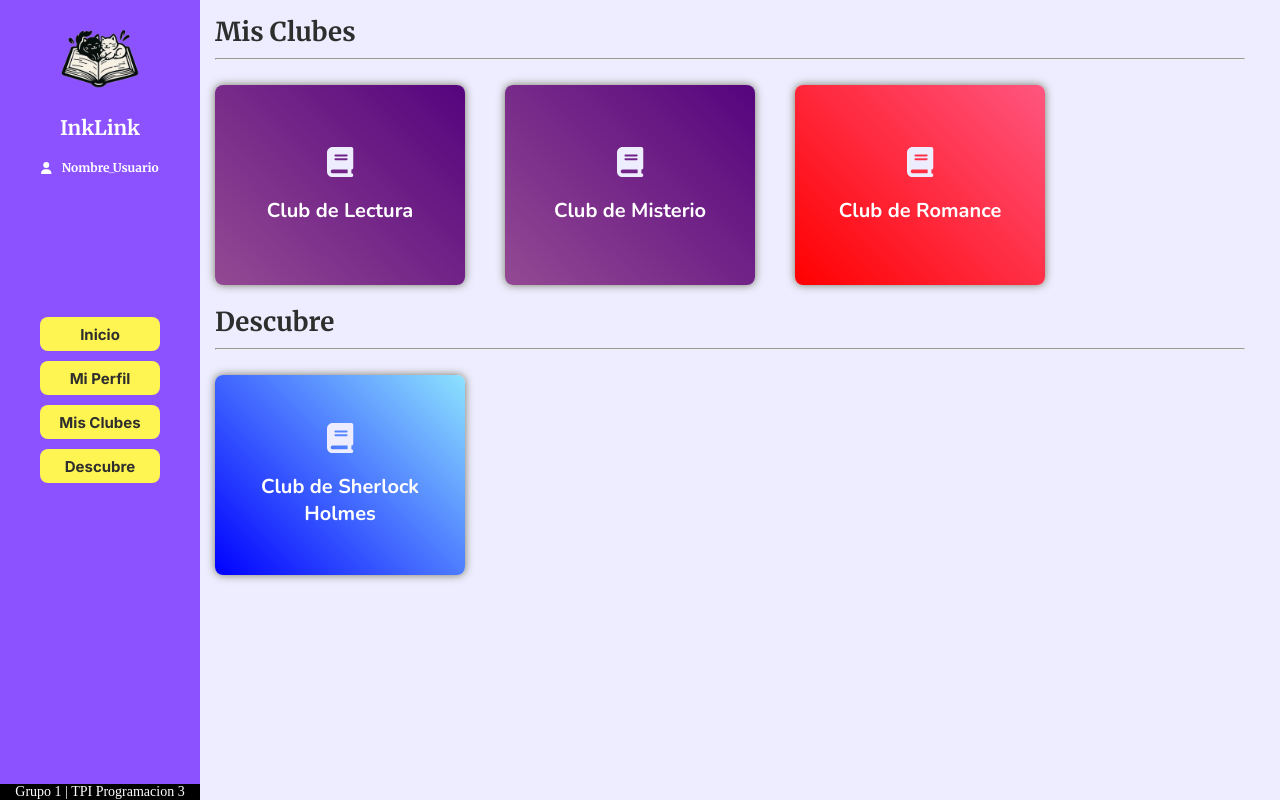
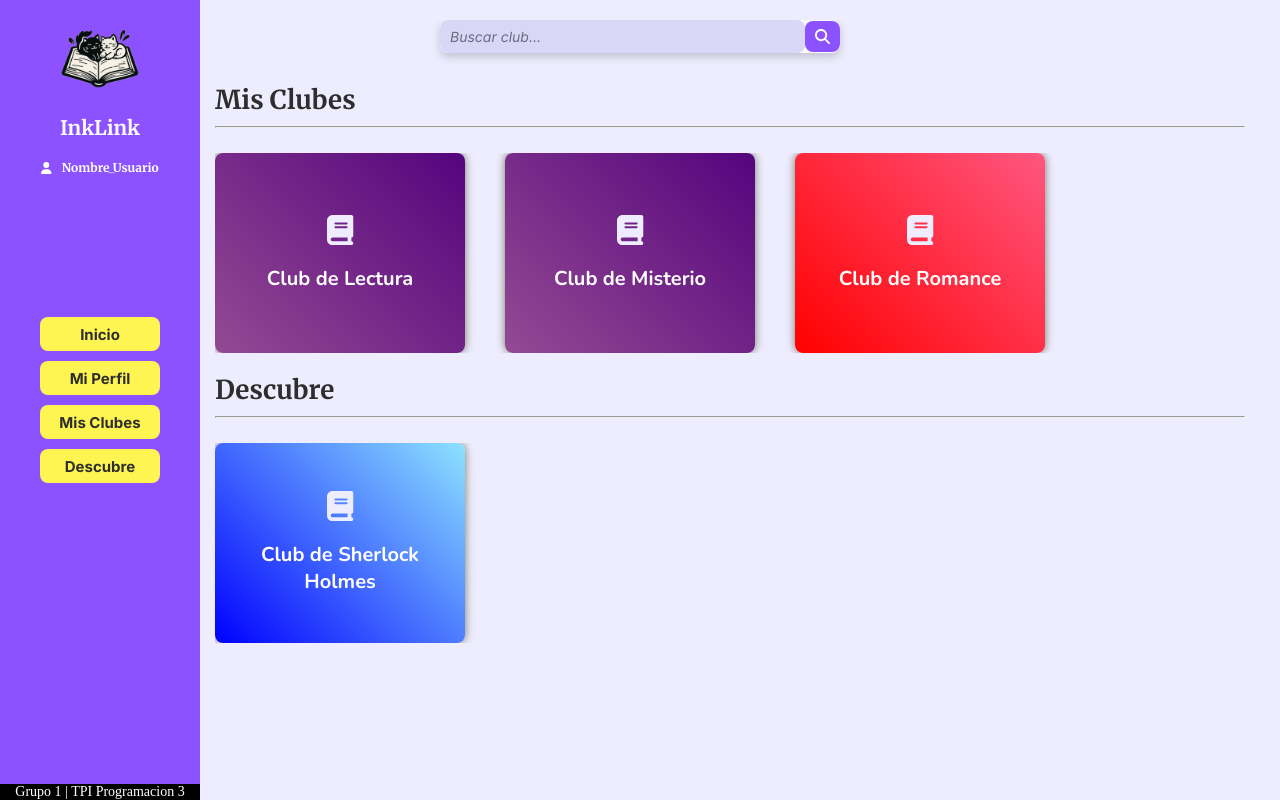
Before and after one commit to GGabi40/TPI-Programacion3, a React (Vite) app in the folder frontend/: page /dashboard in a window 1280 px wide. Built offline with nearby package versions, Linux system fonts and the light colour scheme.

Commit message:
Organize Search

```diff
--- a/frontend/src/components/dashboard/Dashboard.jsx
+++ b/frontend/src/components/dashboard/Dashboard.jsx
@@ -4,11 +4,20 @@ import { Routes, Route } from 'react-router'
 import Clubes from '../clubes/Clubes'
 import GoToTop from '../goToTop/GoToTop'
 import MisClubes from '../misClubes/MisClubes'
+import Search from '../search/Search'
 
 const Dashboard = () => {
+
+  const handleSearch = (query) => {
+    console.log("Buscando desde Dashboard:", query);
+  };
+
   return (
     <div>
         <LeftNav />
+
+        <Search onSearch={handleSearch} /> {/* Cuando esté Protected, poner Seacrh dentro:
+                                            Actúa como un Layout, renderiza en todos los componentes */}
 
         <Routes>
             <Route index element={<Clubes />} /> {/* /* PRINCIPAL - donde estan los clubes */}
--- a/frontend/src/components/misClubes/MisClubes.jsx
+++ b/frontend/src/components/misClubes/MisClubes.jsx
@@ -1,6 +1,4 @@
 import React from "react";
-import { FontAwesomeIcon } from "@fortawesome/react-fontawesome";
-import { faBook } from "@fortawesome/free-solid-svg-icons";
 import { useNavigate } from "react-router";
 
 import LeftNav from '../nav/LeftNav';
@@ -44,9 +42,6 @@ const MisClubes = () => {
       <div className="hero-container">
         <div className="hero-club">
 
-          {/*probando aca decia hero-container */}
-          <Search onSearch={(valor) => console.log("Buscando:", valor)} />
-
           <ClubList clubs={misClubes} title='Mis Clubes' showButtons={true} />
 
           {/* Cambiar boton + */}
--- a/frontend/src/styles/index.css
+++ b/frontend/src/styles/index.css
@@ -43,6 +43,7 @@
   padding: 0;
   margin: 0;
   box-sizing: border-box;
+  overflow-x: hidden;
 }
 
 html {
```
Also changed, not shown: frontend/src/App.jsx (indentation only).
